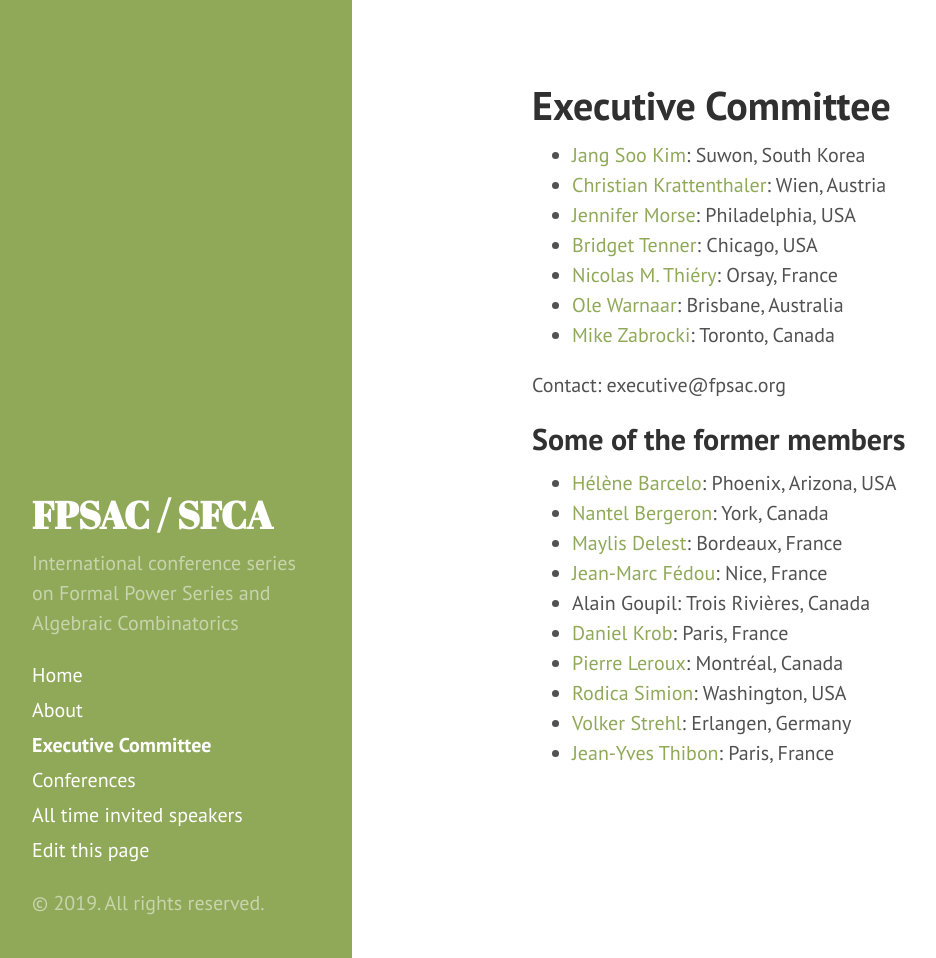
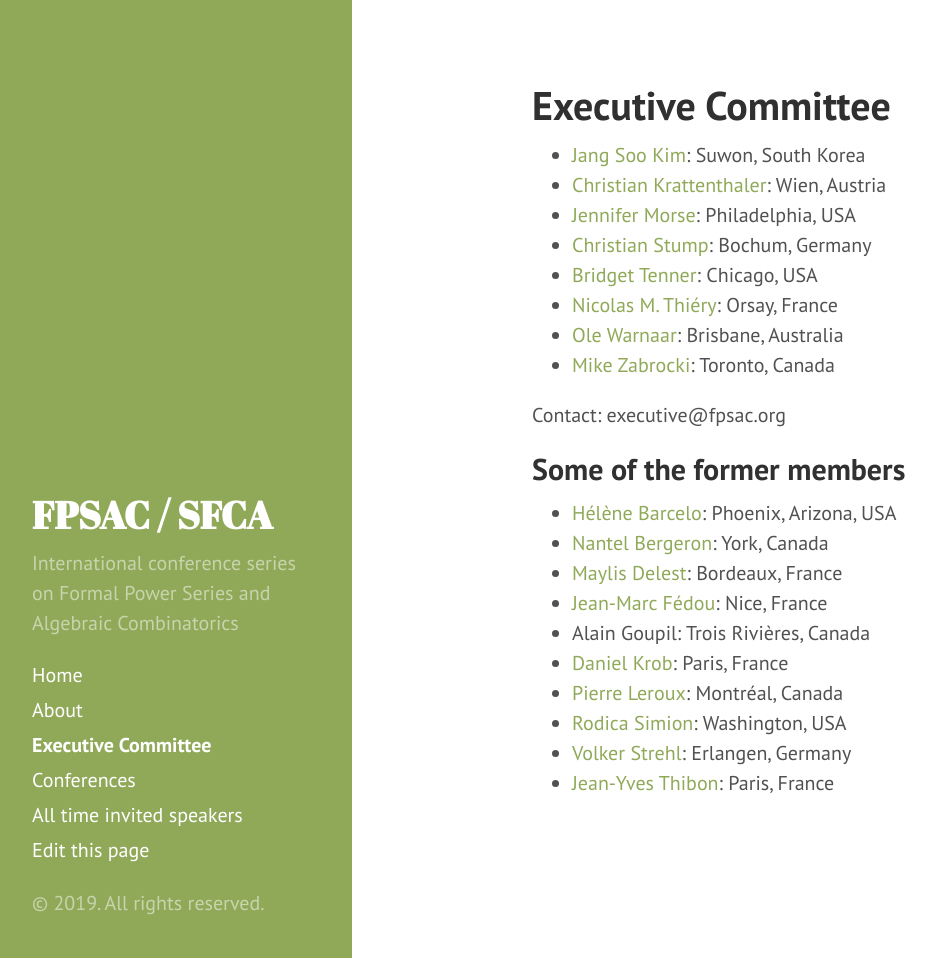
Before and after one commit to FPSAC/FPSAC.github.io, a Jekyll site: the page built from executive.md, in a window 1280 px wide and 958 px high. Shown: the whole window, without its empty margins (8-944 px from the left). Built offline with Jekyll 4.4.1, drawn with Linux system fonts in a browser that asks for light colours.

Commit message:
Added Christian Stump to executive

```diff
--- a/executive.md
+++ b/executive.md
@@ -12,6 +12,9 @@
   - name: Jennifer Morse
     affiliation: Philadelphia, USA
     url: http://www.math.drexel.edu/~morsej/
+  - name: Christian Stump
+    affiliation: Bochum, Germany
+    url: https://homepage.rub.de/christian.stump/
   - name: Bridget Tenner
     affiliation: Chicago, USA
     url: http://math.depaul.edu/bridget/
```
